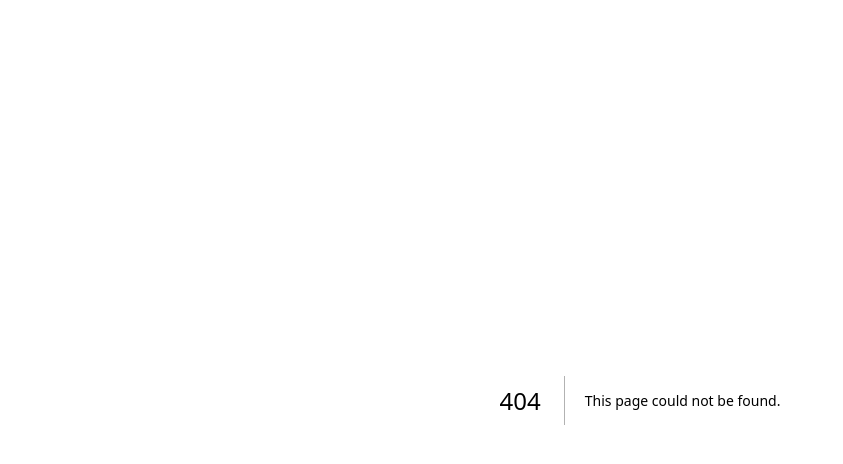
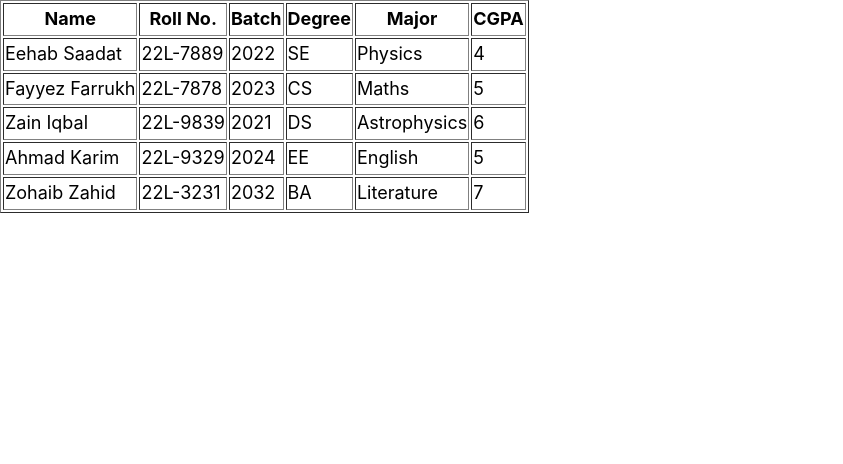
Before and after one commit to eehab-saadat/Mediset-Archives, a Next.js app in the folder frontend/: page /Tabular in a window 1280 px wide. Before the commit this address had no page. Shown: the top 464 px of the page, without its empty margins (0-843 px from the left). Built offline with nearby package versions, Linux system fonts and the light colour scheme.

Commit message:
tabular view

```diff
--- /dev/null
+++ b/frontend/components/TableView.js
@@ -0,0 +1,38 @@
+import React, { useState, useEffect } from 'react';
+import Papa from 'papaparse';
+
+const TableView = ({ filepath }) => {
+  const [data, setData] = useState([]);
+
+  useEffect(() => {
+    fetch(filepath)
+      .then(response => response.text())
+      .then(data => {
+        const parsedData = Papa.parse(data).data;
+        setData(parsedData);
+      });
+  }, [filepath]);
+
+  return (
+    <table border="1">
+      <thead>
+        <tr>
+          {data[0]?.map((header, index) => (
+            <th key={index} border="1">{header}</th>
+          ))}
+        </tr>
+      </thead>
+      <tbody>
+        {data.slice(1, 6).map((row, index) => (
+          <tr key={index}>
+            {row.map((cell, index) => (
+              <td key={index} border="1">{cell}</td>
+            ))}
+          </tr>
+        ))}
+      </tbody>
+    </table>
+  );
+};
+
+export default TableView;
--- a/frontend/package.json
+++ b/frontend/package.json
@@ -13,14 +13,15 @@
     "@mui/material": "^5.15.16",
     "@mui/material-nextjs": "^5.15.11",
     "@mui/styled-engine-sc": "^6.0.0-alpha.18",
-    "express": "^4.19.2",
     "@mui/styles": "^5.15.16",
     "@next/env": "^14.2.3",
     "@react-oauth/google": "^0.12.1",
     "axios": "^1.6.8",
+    "express": "^4.19.2",
     "jwt-decode": "^4.0.0",
     "next": "latest",
     "next-auth": "^4.24.7",
+    "papaparse": "^5.4.1",
     "react": "^18.2.0",
     "react-dom": "^18.2.0",
     "styled-components": "^6.1.9"
--- /dev/null
+++ b/frontend/pages/Tabular.js
@@ -0,0 +1,11 @@
+import TableView from '../components/TableView';
+
+export default function Tabular() {
+  const filepath = '/storage/data.csv';
+
+  return (
+    <div>
+      <TableView filepath={filepath} />
+    </div>
+  );
+}
--- /dev/null
+++ b/package.json
@@ -0,0 +1,5 @@
+{
+	"dependencies": {
+		"@material-ui/core": "^4.12.4"
+	}
+}
```
Also changed, not shown: frontend/public/storage/data.csv (added), 2 other files (tests, documents, lock files or other folders).
